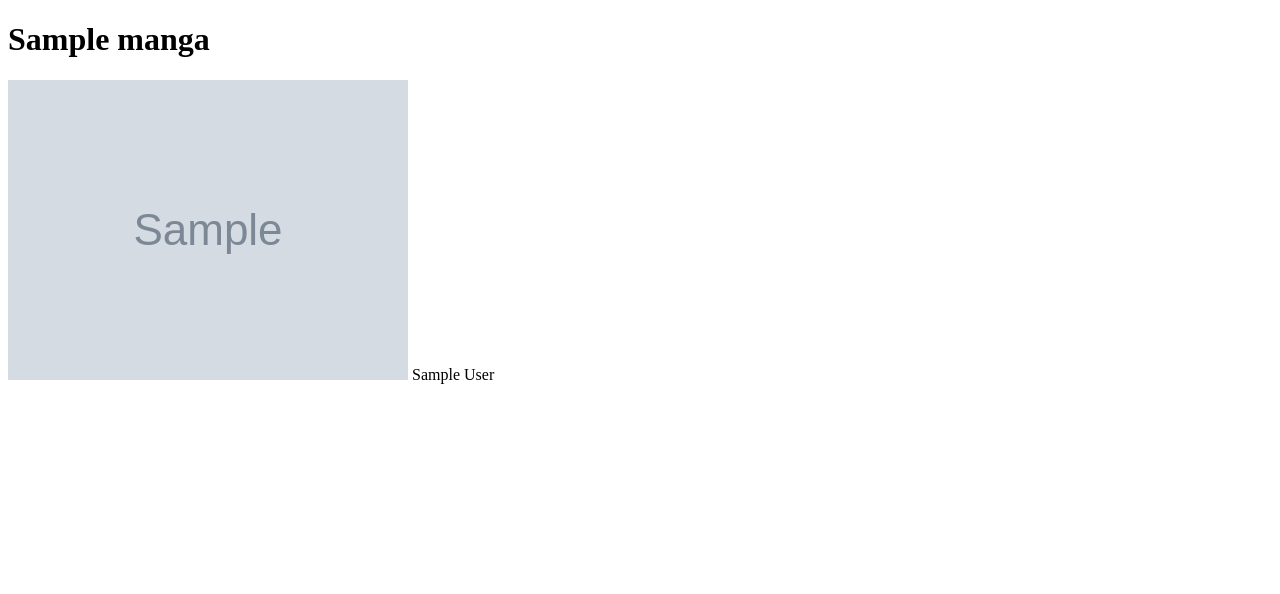
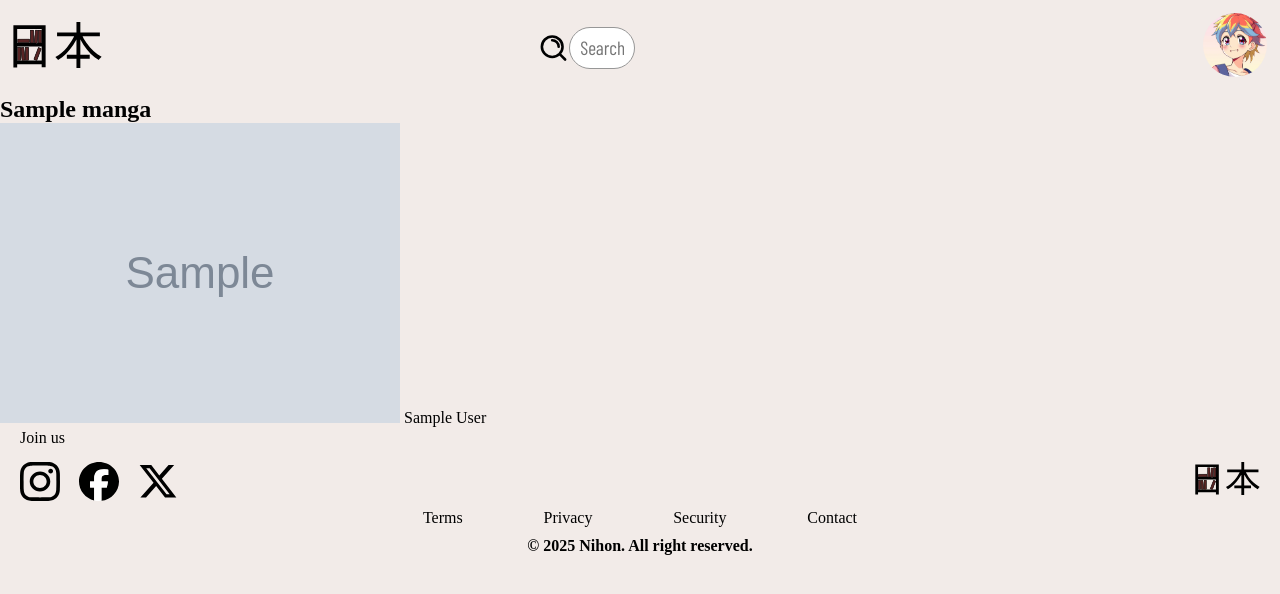
Before and after one commit to Jackmaa/nihon-ECF-3, a PHP site: template view/manga.php in a window 1280 px wide. Shown: the top 594 px of the page. Run offline with PHP 8.4, Linux system fonts and the light colour scheme; the template is opened without the code that fills it: most values are stand-ins (such as "Sample title", 1, 10 or a date in 2020); grey boxes marked "Sample" are stand-in pictures; some libraries are stand-ins or nearby versions; some web fonts are replaced.

Commit message:
:sparkles: add configuration file and update paths to use BASE_URL :sparkles:

```diff
--- /dev/null
+++ b/config.php
@@ -0,0 +1,2 @@
+<?php
+define('BASE_URL', 'http://nihon/');
--- a/controller/ControllerManga.php
+++ b/controller/ControllerManga.php
@@ -76,7 +76,6 @@ class ControllerManga extends Controller {
     public function read($id) {
         $model = new ModelManga();
         $manga = $model->getMangaById($id);
-        var_dump($manga);
         require_once './view/manga.php';
     }
 
--- a/index.php
+++ b/index.php
@@ -2,7 +2,7 @@
 session_start();
 require_once './vendor/autoload.php';
 require_once './vendor/altorouter/altorouter/AltoRouter.php';
-
+require_once './config.php';
 $router = new AltoRouter();
 
 //HOMEPAGE
--- a/public/asset/js/base.js
+++ b/public/asset/js/base.js
@@ -36,7 +36,6 @@ menuIcon.addEventListener('mouseenter', () => {
 menuIcon.addEventListener('mouseleave', () => {
     gsap.to(menuIcon, { scale: 1, rotation: 0, duration: 0.3 });
 });
-
 
 // *********************************
 // ***********MENU DESKTOP***********
--- a/view/home.php
+++ b/view/home.php
@@ -42,7 +42,7 @@ ob_start();
                 <div class="slider-wrapper">
                     <?php foreach ($manga as $manga): ?>
                         <div class="manga">
-                            <a href="#"><img src="<?php echo $manga->getThumbnail() ?>" alt="<?= $manga->getName() ?>">
+                            <a href="/manga/<?=$manga->getId_manga()?>"><img src="<?php echo $manga->getThumbnail() ?>" alt="<?= $manga->getName() ?>">
                                 <figure>
                                     <svg width="33" height="33" viewBox="0 0 33 33" fill="none" xmlns="http://www.w3.org/2000/svg">
 <path fill-rule="evenodd" clip-rule="evenodd" d="M16.4906 7.06174C13.7415 3.8478 9.15715 2.98326 5.71271 5.92627C2.26826 8.86928 1.78333 13.7898 4.48827 17.2706C6.73725 20.1645 13.5434 26.2681 15.7741 28.2436C16.0237 28.4647 16.1485 28.5752 16.294 28.6186C16.4211 28.6565 16.5601 28.6565 16.6871 28.6186C16.8327 28.5752 16.9575 28.4647 17.207 28.2436C19.4377 26.2681 26.2439 20.1645 28.4929 17.2706C31.1978 13.7898 30.7721 8.83832 27.2685 5.92627C23.7648 3.01422 19.2397 3.8478 16.4906 7.06174Z" stroke="#363333" stroke-linecap="round" stroke-linejoin="round"/></svg>
--- a/view/login.php
+++ b/view/login.php
@@ -1,7 +1,7 @@
 <?php
     $title            = 'Nihon | Login';
     $meta_description = 'log in to your "Nihon" account';
-    $scripts          = ["https://cdnjs.cloudflare.com/ajax/libs/gsap/3.11.5/gsap.min.js", "public\asset\js\base.js"];
+    $scripts          = ["https://cdnjs.cloudflare.com/ajax/libs/gsap/3.11.5/gsap.min.js", "public\asset\js\base.js", "public\asset\js\header.js"];
     ob_start();
 ?>
     <main class=connexion>
--- a/view/manga.php
+++ b/view/manga.php
@@ -1,13 +1,16 @@
-<!DOCTYPE html>
-<html lang="en">
-<head>
-    <meta charset="UTF-8">
-    <meta name="viewport" content="width=device-width, initial-scale=1.0">
-    <title>Document</title>
-</head>
-<body>
-    <h1><?php echo $manga->manga->getName(); ?></h1>
-    <img src=".<?php echo $manga->manga->getThumbnail(); ?>" alt="<?php echo $manga->manga->getName(); ?>">
-    <span><?php echo $manga->author ?></span>
-</body>
-</html>
+<?php
+$title            = 'Nihon | ' . $manga->manga->getName();
+$meta_description = $manga->manga->getName() . 'it a great manga';
+$scripts          = ["https://cdnjs.cloudflare.com/ajax/libs/gsap/3.11.5/gsap.min.js", "public\asset\js\base.js", "public\asset\js\header.js"];
+ob_start();
+?>
+<main>
+<h1><?php echo $manga->manga->getName(); ?></h1>
+<img src=".<?php echo $manga->manga->getThumbnail(); ?>" alt="<?php echo $manga->manga->getName(); ?>">
+<span><?php echo $manga->author ?></span>
+</main>
+<?php
+$content = ob_get_contents();
+ob_end_clean();
+require_once 'view\base_html.php';
+?>
--- a/view/template_part/footer.php
+++ b/view/template_part/footer.php
@@ -2,12 +2,12 @@
         <p>Join us</p>
         <div class="flex1">
             <div class="flex">
-                <a href="#"><img src="public\asset\img\Insta.svg" alt="insta"></a>
-                <a href="#"><img src="public\asset\img\facebook.svg" alt="facebook"></a>
-                <a href="#"><img src="public\asset\img\x.svg" alt="twitter"></a>
+                <a href="#"><img src="<?= BASE_URL ?>public\asset\img\Insta.svg" alt="insta"></a>
+                <a href="#"><img src="<?= BASE_URL ?>public\asset\img\facebook.svg" alt="facebook"></a>
+                <a href="#"><img src="<?= BASE_URL ?>public\asset\img\x.svg" alt="twitter"></a>
             </div>
             <div>
-                <a href="#"><img src="public\asset\img\logo.svg" class=logo alt="logo"></a>
+                <a href="#"><img src="<?= BASE_URL ?>public\asset\img\logo.svg" class=logo alt="logo"></a>
             </div>
         </div>
         <div class="copyright">
@@ -20,8 +20,11 @@
             <p>© 2025 Nihon. All right reserved.</p>
         </div>
     </footer>
-    <?php foreach($scripts as $script){?>
-        <script src="<?= $script ?>"></script>
-    <?php } ?>
+    <?php foreach ($scripts as $script) {
+    $isExternal = preg_match('/^https?:\/\//', $script); // Checks if the link starts with http:// or https://
+    ?>
+    <script src="<?= $isExternal ? $script : BASE_URL . $script ?>"></script>
+<?php } ?>
+
 </body>
 </html>
--- a/view/template_part/header.php
+++ b/view/template_part/header.php
@@ -4,8 +4,8 @@
 <head>
     <meta charset="UTF-8">
     <meta name="viewport" content="width=device-width, initial-scale=1.0">
-    <link rel="stylesheet" href="public\asset\css\styles.css">
-    <link rel="icon" href="public\asset\img\logo.ico">
+    <link rel="stylesheet" href="<?= BASE_URL ?>public\asset\css\styles.css">
+    <link rel="icon" href="<?= BASE_URL ?>public\asset\img\logo.ico">
     <meta name="description" content="<?=$meta_description?>">
     <title><?=$title?></title>
 </head>
@@ -14,11 +14,11 @@
     <header class="p-all-2">
         <section class="menu-mobile">
             <figure class="menu-burger menuToggle">
-                <img src="public/asset/img/menu_bar.svg" alt="bar menu">
+                <img src="<?= BASE_URL ?>public/asset/img/menu_bar.svg" alt="bar menu">
             </figure>
-            <figure><img src="public\asset\img\logo.svg" alt="Logo"></figure>
+            <figure><img src="<?= BASE_URL ?>public\asset\img\logo.svg" alt="Logo"></figure>
             <figure class="test" >
-                    <img src="public\asset\img\search.svg" alt="loup">
+                    <img src="<?= BASE_URL ?>public\asset\img\search.svg" alt="loup">
                     <form action="" id="search-form" method="POST">
                         <input type="text" name="search" id="search" placeholder="Search">
                     </form>
@@ -30,7 +30,7 @@
                 </figure>
             <div class="burger-menu menuBurger">
                 <div class="menu-header">
-                    <img src="public\asset\img\logo.svg" alt="Menu Logo" class="menu-logo">
+                    <img src="<?= BASE_URL ?>public\asset\img\logo.svg" alt="Menu Logo" class="menu-logo">
                     <span class="close-menu">×</span>
                 </div>
                 <ul>
@@ -45,9 +45,9 @@
 
         <section class="menu-desktop">
             <div>
-                <figure><a href="#"><img src="public\asset\img\logo.svg" alt="Logo"></a></figure>
+                <figure><a href="#"><img src="<?= BASE_URL ?>public\asset\img\logo.svg" alt="Logo"></a></figure>
                 <figure>
-                    <img src="public\asset\img\search.svg" alt="loup">
+                    <img src="<?= BASE_URL ?>public\asset\img\search.svg" alt="loup">
                     <form action="" id="search-form" method="POST">
                         <input type="text" name="search" id="search" placeholder="Search">
                     </form>
@@ -58,7 +58,7 @@
 
                 </figure>
                 <figure class="profile" >
-                    <a href="#"><img src="public\asset\img\profile_picture.webp" alt="profile picture"></a>
+                    <a href="#"><img src="<?= BASE_URL ?>public\asset\img\profile_picture.webp" alt="profile picture"></a>
                 <div class="dropdown">
                     <ul>
                     <li><a href="#">Profil</a></li>
```
